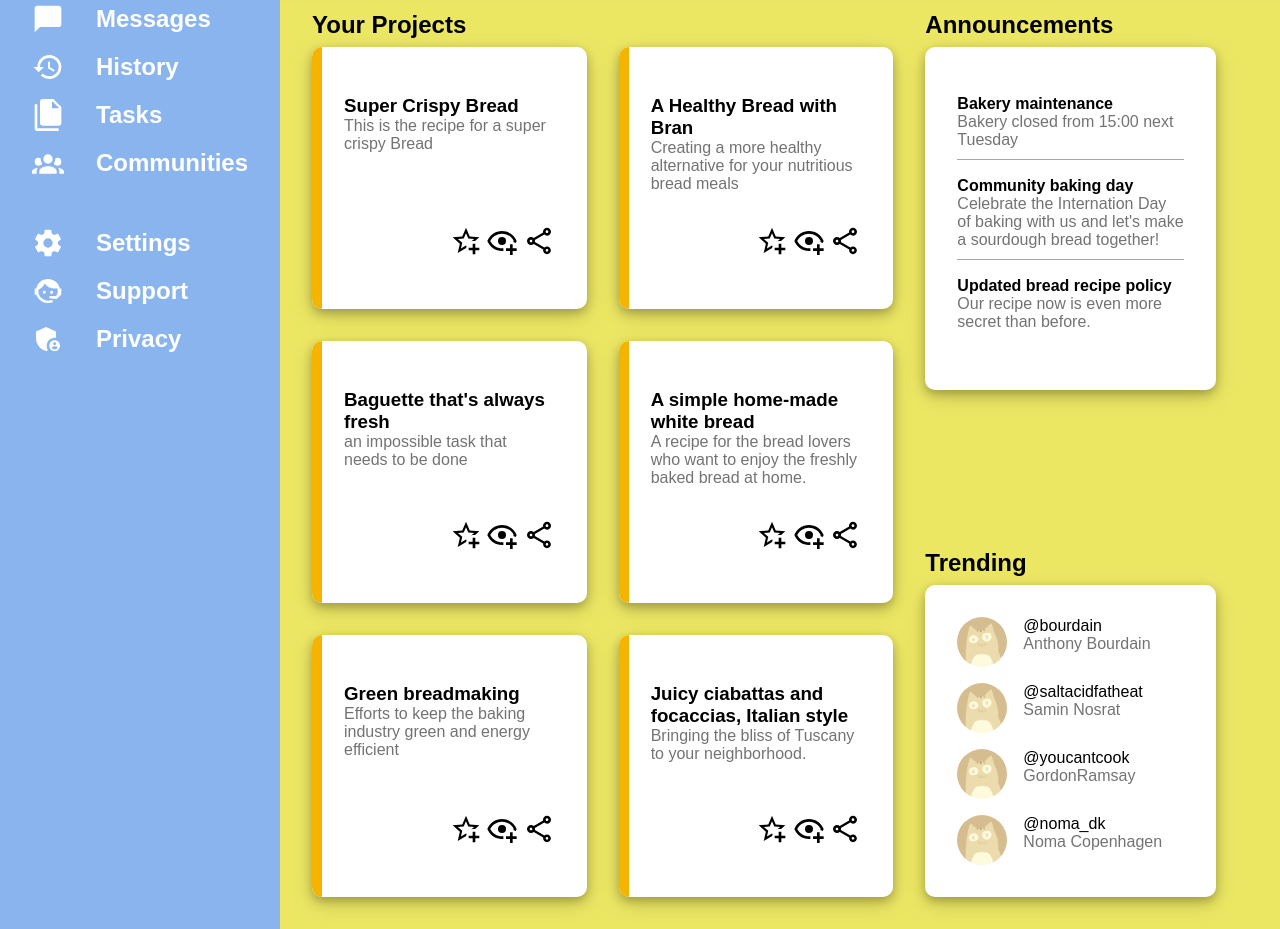
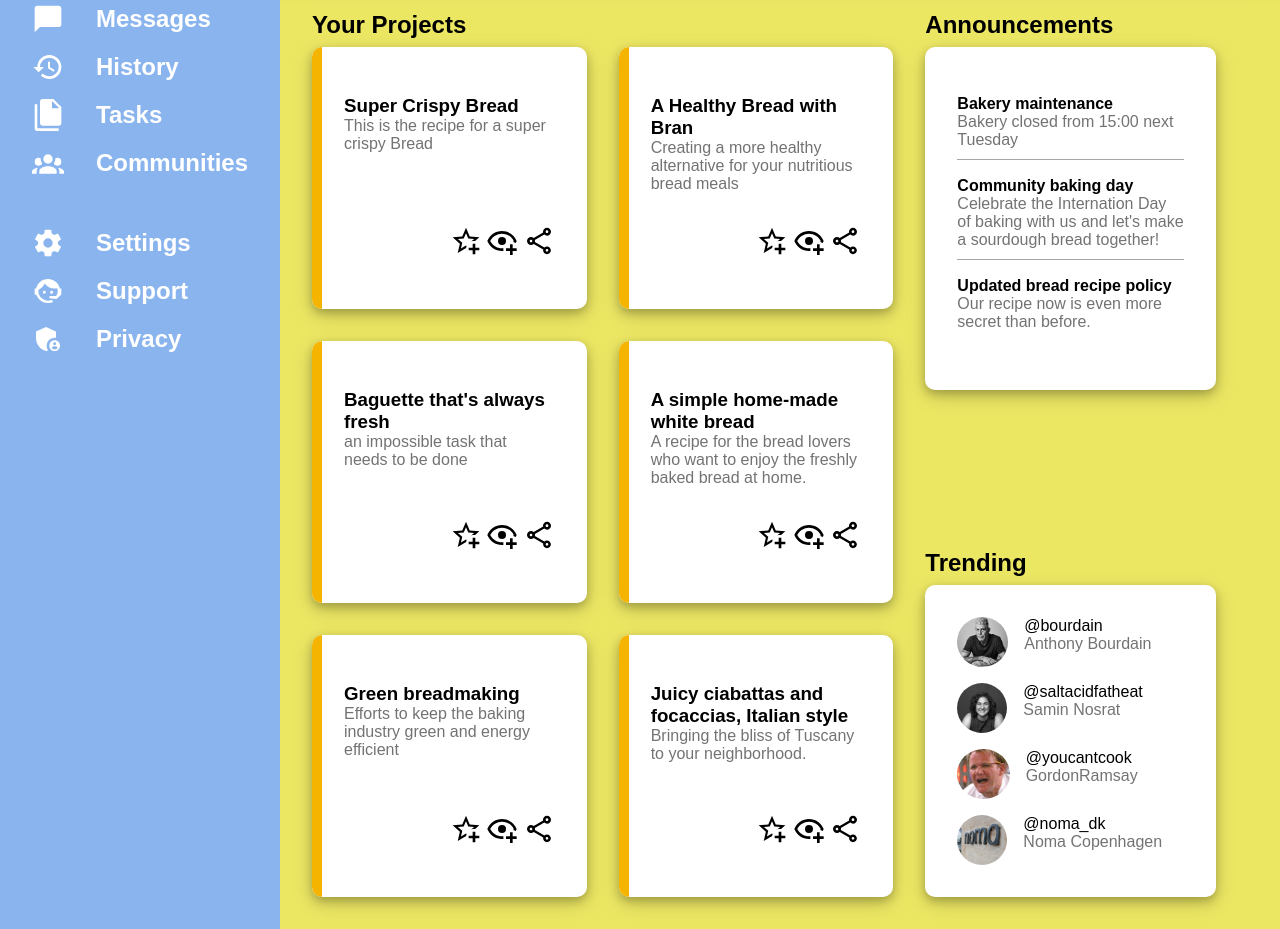
Before and after one commit to adamnnagy/admin-dashboard-odin-project, a plain HTML site: page index.html in a window 1280 px wide. Shown: the part 213-1142 px from the top of the page. Drawn offline with Linux system fonts and the light colour scheme; a web font is replaced by a local one.

Commit message:
Pics added

```diff
--- a/index.html
+++ b/index.html
@@ -347,7 +347,7 @@
                         <div class="trending-container">
                             <div class="user-container">
                                 <img
-                                    src="media/img/profile-picture-cat.jpg"
+                                    src="media/img/bourdain.jpg"
                                     alt="profile-picture"
                                     class="user-picture"
                                 />
@@ -358,7 +358,7 @@
                             </div>
                             <div class="user-container">
                                 <img
-                                    src="media/img/profile-picture-cat.jpg"
+                                    src="media/img/samin.jpg"
                                     alt="profile-picture"
                                     class="user-picture"
                                 />
@@ -369,7 +369,7 @@
                             </div>
                             <div class="user-container">
                                 <img
-                                    src="media/img/profile-picture-cat.jpg"
+                                    src="media/img/ramsay.jpg"
                                     alt="profile-picture"
                                     class="user-picture"
                                 />
@@ -380,7 +380,7 @@
                             </div>
                             <div class="user-container">
                                 <img
-                                    src="media/img/profile-picture-cat.jpg"
+                                    src="media/img/noma.jpg"
                                     alt="profile-picture"
                                     class="user-picture"
                                 />
```
Also changed, not shown: media/img/bourdain.jpg (added), media/img/noma.jpg (added), media/img/ramsay.jpg (added), media/img/samin.jpg (added).
